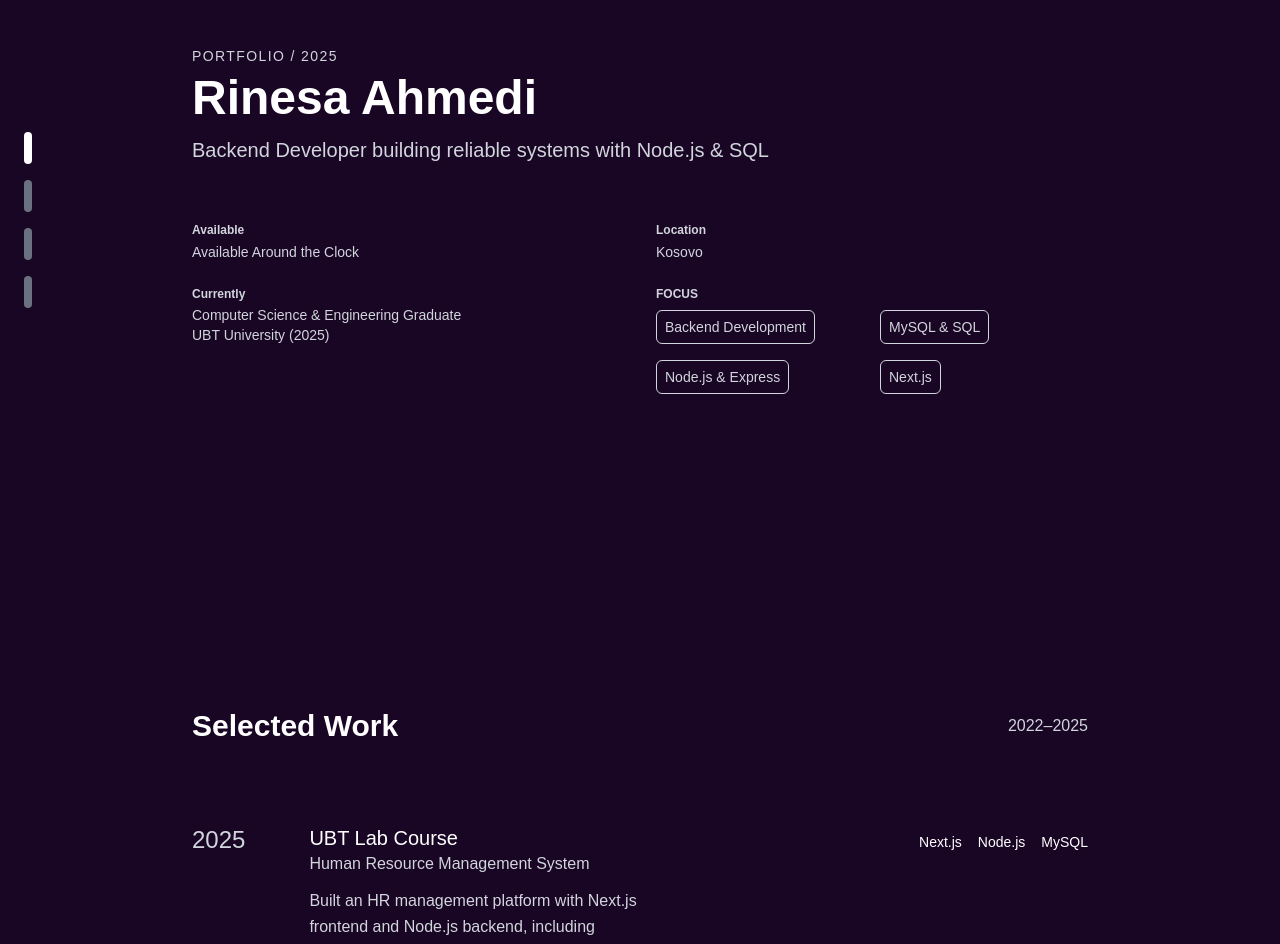
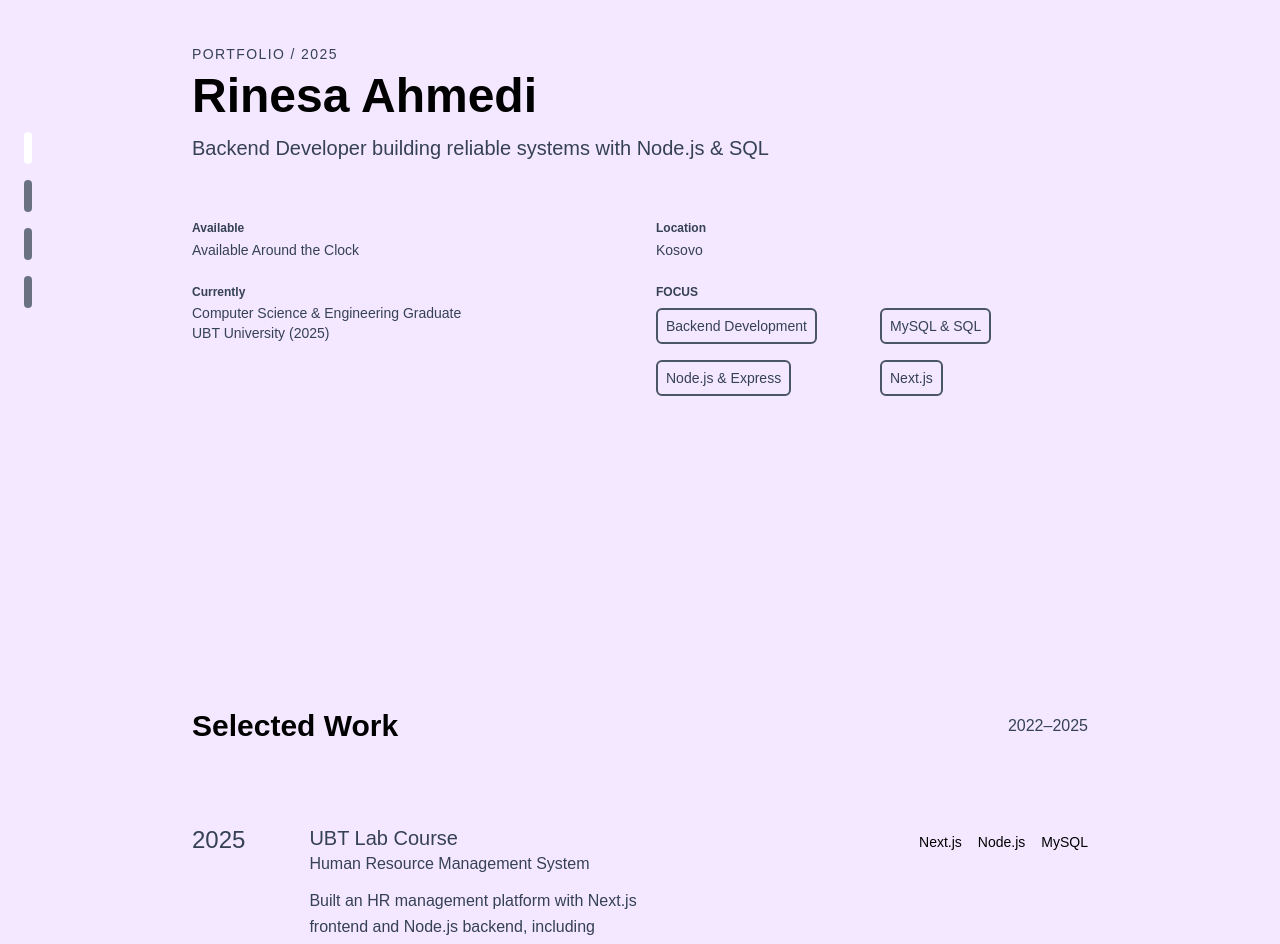
Before and after one commit to rinesaahmedi/my-portofolio, a Next.js app: page / in a window 1280 px wide. Shown: the part 180-1124 px from the top of the page. Built offline with nearby package versions, Linux system fonts and the light colour scheme.

Commit message:
added the dark and light mode

```diff
--- a/src/app/globals.css
+++ b/src/app/globals.css
@@ -1,10 +1,12 @@
 @import "tailwindcss";
 
+/* Dark mode defaults */
 :root {
-  --background: #190524;
-  --foreground: #ffffff;
+  --background: #190524; /* dark purple */
+  --foreground: #ffffff; /* white text */
 }
 
+/* Inline theme variables */
 @theme inline {
   --color-background: var(--background);
   --color-foreground: var(--foreground);
@@ -12,6 +14,7 @@
   --font-mono: var(--font-geist-mono);
 }
 
+/* Dark mode media query */
 @media (prefers-color-scheme: dark) {
   :root {
     --background: #0a0a0a;
@@ -19,6 +22,15 @@
   }
 }
 
+/* Light mode media query */
+@media (prefers-color-scheme: light) {
+  :root {
+    --background: #f3e8ff; /* very light purple */
+    --foreground: #000000; /* black text */
+  }
+}
+
+/* Apply colors to body */
 body {
   background: var(--background);
   color: var(--foreground);
--- a/src/components/sections/About.jsx
+++ b/src/components/sections/About.jsx
@@ -44,19 +44,19 @@ export default function About({ id }) {
           {thoughts.map((thought, index) => (
             <div
               key={index}
-              className="group border border-gray-300 rounded-xl p-6 hover:border-white transition"
+              className="group border-2 border-gray-600 dark:border-gray-300 rounded-xl p-6 hover:border-black dark:hover:border-white transition"
             >
-              <div className="flex justify-between text-sm text-gray-300 mb-3">
+              <div className="flex justify-between text-sm text-gray-700 dark:text-gray-300 mb-3">
                 <span>{thought.date}</span>
                 <span>{thought.time}</span>
               </div>
-              <h3 className="text-xl font-medium mb-2 text-white group-hover:text-gray-300 transition-colors">
+              <h3 className="text-xl font-medium mb-2 group-hover:text-gray-700 dark:group-hover:text-gray-300  transition-colors">
                 {thought.title}
               </h3>
               <p className="text-secondary mb-4">{thought.description}</p>
               <a
                 href={thought.link}
-                className="text-sm font-medium text-white flex items-center gap-1 group-hover:gap-2 transition-all"
+                className="text-sm font-medium flex items-center gap-1 group-hover:gap-2 transition-all"
               >
                 Read more
                 <span className="inline-block group-hover:translate-x-1 transition-transform">
--- a/src/components/sections/Contact.jsx
+++ b/src/components/sections/Contact.jsx
@@ -10,46 +10,46 @@ export default function Contact({ id }) {
             <h2 className="text-3xl sm:text-4xl font-bold mb-4 sm:mb-6">
               Let's Connect
             </h2>
-            <p className="text-gray-300 mb-6 sm:mb-8 max-w-md text-lg sm:text-2xl leading-relaxed">
+            <p className="text-gray-700 dark:text-gray-300 mb-6 sm:mb-8 max-w-md text-lg sm:text-2xl leading-relaxed">
               Always open to new opportunities, collaborations, and
               conversations about development and technology.
             </p>
             <a
               href="mailto:rinesaahmedi03@gmail.com"
-              className="flex items-center gap-2 text-base sm:text-lg font-semibold hover:text-gray-300"
+              className="flex items-center gap-2 text-base sm:text-lg font-semibold hover:text-gray-800 dark:hover:text-gray-300"
             >
               rinesaahmedi03@gmail.com <ArrowRight size={18} />
             </a>
-            <p className="mt-3 sm:mt-4 text-gray-300 text-sm sm:text-base">
+            <p className="mt-3 sm:mt-4 text-gray-700 dark:text-gray-300 text-sm sm:text-base">
               +383 43 736 361
             </p>
           </div>
 
           <div className="w-full sm:w-auto">
-            <h3 className="uppercase text-xs sm:text-sm tracking-widest text-gray-300 mb-4 sm:mb-6">
+            <h3 className="uppercase text-xs sm:text-sm tracking-widest text-gray-700 dark:text-gray-300 mb-4 sm:mb-6">
               Elsewhere
             </h3>
-            <div className="flex flex-col sm:flex-row gap-4">
+            <div className="flex flex-col sm:flex-row gap-4 text-gray-700 dark:text-gray-300">
               <a
                 href="https://github.com/rinesaahmedi"
                 target="_blank"
-                className="p-4 border border-gray-700 rounded-lg hover:border-gray-300"
+                className="p-4 border border-gray-300 hover:border-gray-700 dark:border-gray-700 rounded-lg dark:hover:border-gray-300"
               >
                 <p className="font-semibold">GitHub</p>
-                <p className="text-gray-300">@rinesaahmedi</p>
+                <p>@rinesaahmedi</p>
               </a>
               <a
                 href="https://www.linkedin.com/in/rinesaahmedi"
                 target="_blank"
-                className="p-4 border border-gray-700 rounded-lg hover:border-gray-300"
+                className="p-4 border border-gray-300 hover:border-gray-700 dark:border-gray-700 rounded-lg dark:hover:border-gray-300"
               >
                 <p className="font-semibold">LinkedIn</p>
-                <p className="text-gray-300">rinesaahmedi</p>
+                <p>rinesaahmedi</p>
               </a>
             </div>
           </div>
         </div>
-        <footer className="mt-auto text-start text-gray-300 text-xs sm:text-sm py-6 border-t border-gray-700">
+        <footer className="mt-auto text-start text-gray-700 dark:text-gray-300 text-xs sm:text-sm py-6 border-t border-gray-700">
           <p>© 2025 Rinesa Ahmedi. All rights reserved.</p>
         </footer>
       </div>
--- a/src/components/sections/Hero.jsx
+++ b/src/components/sections/Hero.jsx
@@ -10,30 +10,28 @@ const focusAreas = [
 export default function Hero({ id }) {
   return (
     <Section id={id}>
-      <div className="flex flex-col w-full gap-8 ">
+      <div className="flex flex-col w-full gap-8 text-gray-700 dark:text-gray-300">
         <div>
-          <p className="uppercase text-xs sm:text-sm tracking-widest text-gray-300 mb-2">
+          <p className="uppercase text-xs sm:text-sm tracking-widest  mb-2">
             Portfolio / 2025
           </p>
-          <h1 className="text-3xl sm:text-5xl font-bold mb-3">Rinesa Ahmedi</h1>
-          <h2 className="text-base sm:text-xl text-gray-300 mb-6 leading-relaxed">
+          <h1 className="text-3xl sm:text-5xl font-semibold mb-3 text-black dark:text-white">
+            Rinesa Ahmedi
+          </h1>
+          <h2 className="text-base sm:text-xl mb-6 leading-relaxed">
             Backend Developer building reliable systems with Node.js & SQL
           </h2>
         </div>
 
-        <div className="grid grid-cols-1 sm:grid-cols-2 gap-8 text-gray-300">
+        <div className="grid grid-cols-1 sm:grid-cols-2 gap-8">
           <div className="flex flex-col gap-6">
             <div>
-              <h3 className="text-xs font-semibold text-gray-300 mb-1">
-                Available
-              </h3>
+              <h3 className="text-xs font-semibold mb-1">Available</h3>
               <p className="text-sm">Available Around the Clock</p>
             </div>
 
             <div>
-              <h3 className="text-xs font-semibold text-gray-300 mb-1">
-                Currently
-              </h3>
+              <h3 className="text-xs font-semibold mb-1">Currently</h3>
               <p className="text-sm leading-snug">
                 Computer Science & Engineering Graduate
                 <br />
@@ -44,21 +42,17 @@ export default function Hero({ id }) {
 
           <div className="flex flex-col gap-6">
             <div>
-              <h3 className="text-xs font-semibold text-gray-300 mb-1">
-                Location
-              </h3>
+              <h3 className="text-xs font-semibold  mb-1">Location</h3>
               <p className="text-sm">Kosovo</p>
             </div>
 
             <div>
-              <h3 className="text-xs uppercase font-semibold text-gray-300 mb-2">
-                Focus
-              </h3>
+              <h3 className="text-xs uppercase font-semibold mb-2">Focus</h3>
               <ul className="grid grid-cols-2 gap-4 text-xs sm:text-sm">
                 {focusAreas.map((area) => (
                   <li
                     key={area}
-                    className="border border-gray-300 rounded-md px-2 py-1.5 transition hover:border-white text-gray-300 w-fit"
+                    className="border-2 border-gray-600 dark:border-gray-300 rounded-md px-2 py-1.5 transition hover:border-black  dark:hover:border-white  w-fit"
                   >
                     {area}
                   </li>
--- a/src/components/sections/Projects.jsx
+++ b/src/components/sections/Projects.jsx
@@ -40,7 +40,7 @@ export default function Projects({ id }) {
       <div className="w-full flex flex-col my-10">
         <div className="flex flex-col sm:flex-row sm:justify-between sm:items-center mb-10 sm:mb-20">
           <h2 className="text-2xl sm:text-3xl font-bold">Selected Work</h2>
-          <h5 className="text-gray-300 text-sm sm:text-base mt-2 sm:mt-0">
+          <h5 className="text-gray-700 dark:text-gray-300 text-sm sm:text-base mt-2 sm:mt-0">
             2022–2025
           </h5>
         </div>
@@ -50,15 +50,15 @@ export default function Projects({ id }) {
               key={index}
               className="flex flex-col sm:flex-row sm:justify-between sm:items-start gap-4 sm:gap-16 pb-8 sm:pb-10"
             >
-              <p className="text-lg sm:text-2xl text-gray-300">{work.year}</p>
-              <div className="flex-1 max-w-md">
+              <p className="text-lg sm:text-2xl text-gray-700 dark:text-gray-300">
+                {work.year}
+              </p>
+              <div className="flex-1 max-w-md text-gray-700 dark:text-gray-300">
                 <h4 className="text-base sm:text-xl font-medium">
                   {work.role}
                 </h4>
-                <p className="text-gray-300 text-sm sm:text-base">
-                  {work.title}
-                </p>
-                <p className="text-gray-300 mt-2 sm:mt-3 text-sm sm:text-base leading-relaxed">
+                <p className="text-sm sm:text-base">{work.title}</p>
+                <p className="mt-2 sm:mt-3 text-sm sm:text-base leading-relaxed">
                   {work.description}
                 </p>
               </div>
```
